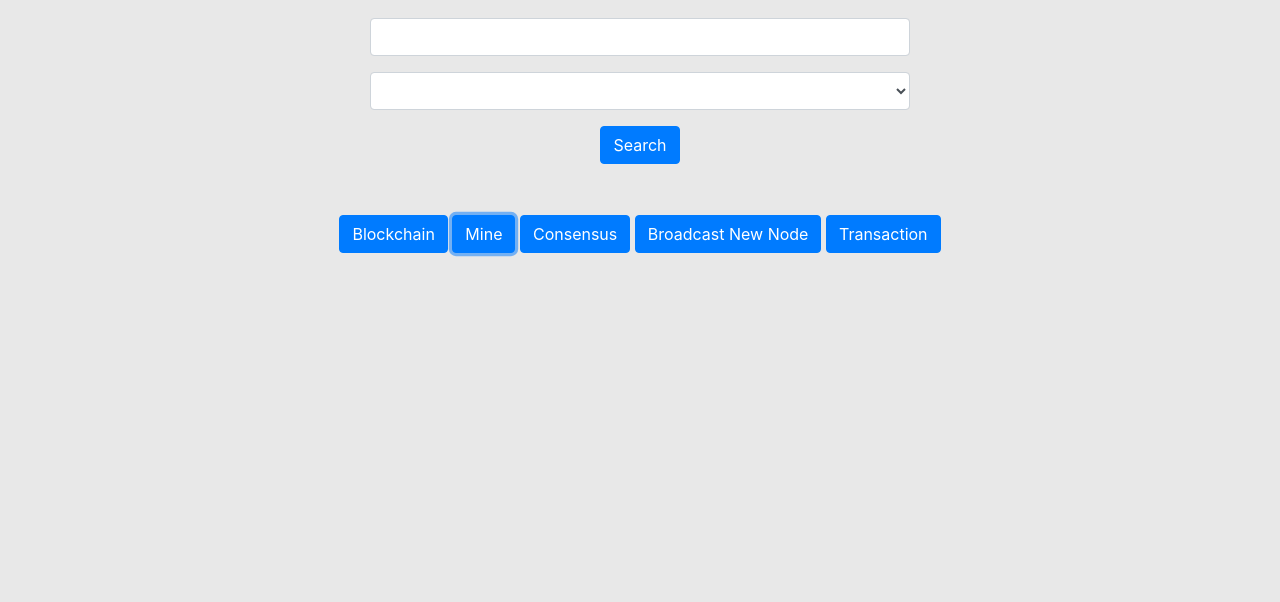
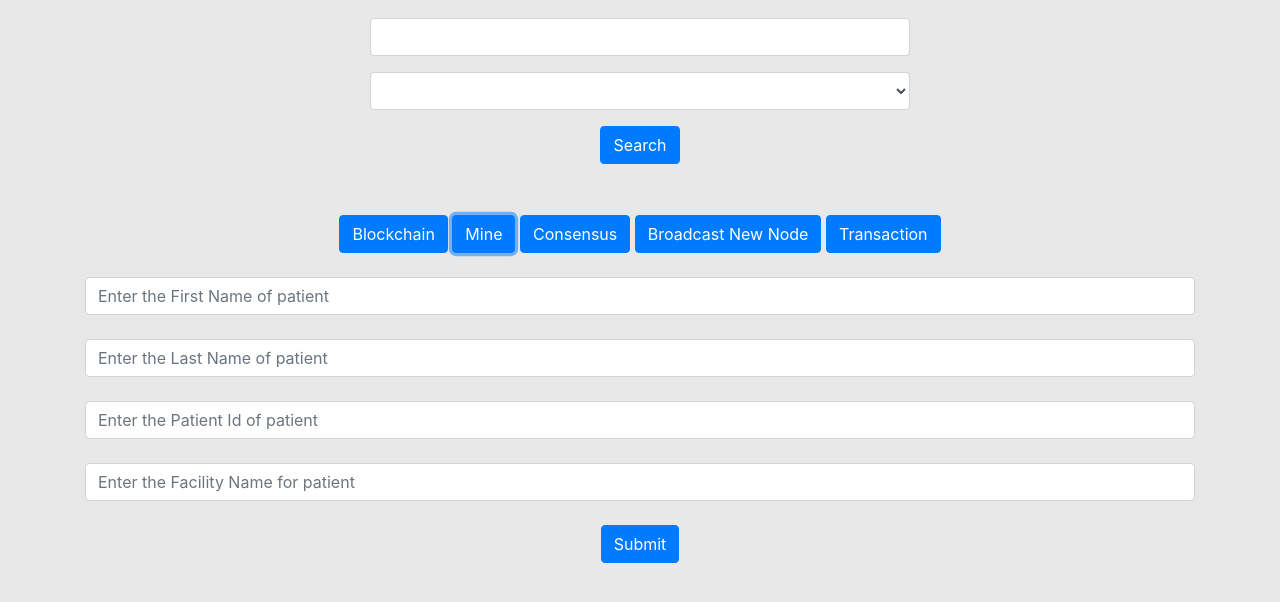
Before and after one commit to chhabrabhishek/private-optum-blockchain, a website: page dev/block-explorer/index.html in a window 1280 px wide. Both pictures are taken after a click on the button "Mine". Shown: the part 120-722 px from the top of the page. Drawn offline with nearby package versions, Linux system fonts and the light colour scheme; no server answers.

Commit message:
Add healthCare logic while mining a block

```diff
--- a/dev/block-explorer/index.html
+++ b/dev/block-explorer/index.html
@@ -124,7 +124,7 @@
 					Blockchain
 			</button>
 			<button
-				class="btn btn-primary bb btn-mine" onclick="mineBlock()">
+				class="btn btn-primary bb btn-mine" onclick="showInputMine()">
 					Mine
 			</button>
 			<button
@@ -166,6 +166,28 @@
 			<br>
 			<button
 				class="btn btn-primary bb btn-submit-node" onclick="newTransaction(document.getElementById('amount').value, document.getElementById('sender').value, document.getElementById('recipient').value)">
+					Submit
+			</button>
+		</div>
+		<div id="MINE" class="hide">
+			<div>
+				<input placeholder="Enter the First Name of patient" type="text" class="form-control node-input" id="fname" name="fname">
+			</div>
+			<br>
+			<div>
+				<input placeholder="Enter the Last Name of patient" type="text" class="form-control node-input" id="lname" name="lname">
+			</div>
+			<br>
+			<div>
+				<input placeholder="Enter the Patient Id of patient" type="text" class="form-control node-input" id="patientId" name="patientId">
+			</div>
+			<br>
+			<div>
+				<input placeholder="Enter the Facility Name for patient" type="text" class="form-control node-input" id="facility" name="facility">
+			</div>
+			<br>
+			<button
+				class="btn btn-primary bb btn-submit-node" onclick="mineBlock(document.getElementById('fname').value, document.getElementById('lname').value, document.getElementById('patientId').value, document.getElementById('facility').value)">
 					Submit
 			</button>
 		</div>
@@ -233,6 +255,7 @@
 		function getBlockchain() {
 			document.getElementById("NODE").className="hide";
 			document.getElementById("TRANSACTION").className="hide";
+			document.getElementById("MINE").className="hide";
             var xmlHttp = new XMLHttpRequest();
             xmlHttp.open( "GET", "/blockchain", false );
             xmlHttp.send( null );
@@ -240,19 +263,35 @@
             blockchain.innerHTML = JSON.stringify(blockchainObject, undefined, 4);
 		}
 
-		function mineBlock() {
-			document.getElementById("NODE").className="hide";
-			document.getElementById("TRANSACTION").className="hide";
-            var xmlHttp = new XMLHttpRequest();
-            xmlHttp.open( "GET", "/mine", false );
-            xmlHttp.send( null );
-            blockchainObject = JSON.parse(xmlHttp.responseText);
-            blockchain.innerHTML = JSON.stringify(blockchainObject, undefined, 4);
+		function mineBlock(fname, lname, patientId, facility) {
+			if(patientId.trim() == "" || isNaN(Number.parseInt(patientId))){
+				window.alert("Enter a valid patient id.");
+			}
+			else if(fname.trim() == "" || lname.trim() == "" || facility.trim() == ""){
+				window.alert("Enter a valid value.");
+			}
+			else{
+				document.getElementById("NODE").className="hide";
+				document.getElementById("TRANSACTION").className="hide";
+				var xmlHttp = new XMLHttpRequest();
+				xmlHttp.open( "POST", "/mine", false );
+				const json = {
+						"fname": fname,
+						"lname": lname,
+						"patientId": patientId,
+						"facility": facility
+				}
+				xmlHttp.setRequestHeader('Content-Type', 'application/json');
+				xmlHttp.send(JSON.stringify(json));
+				blockchainObject = JSON.parse(xmlHttp.responseText);
+				blockchain.innerHTML = JSON.stringify(blockchainObject, undefined, 4);
+			}
 		}
 
 		function consensus() {
 			document.getElementById("NODE").className="hide";
 			document.getElementById("TRANSACTION").className="hide";
+			document.getElementById("MINE").className="hide";
             var xmlHttp = new XMLHttpRequest();
             xmlHttp.open( "GET", "/consensus", false );
             xmlHttp.send( null );
@@ -303,12 +342,20 @@
 
 		function showInput() {
 			document.getElementById("TRANSACTION").className="hide";
+			document.getElementById("MINE").className="hide";
 			document.getElementById("NODE").className="show";
 		}
 
 		function showInputTrans() {
 			document.getElementById("NODE").className="hide";
+			document.getElementById("MINE").className="hide";
 			document.getElementById("TRANSACTION").className="show";
+		}
+
+		function showInputMine() {
+			document.getElementById("NODE").className="hide";
+			document.getElementById("TRANSACTION").className="hide";
+			document.getElementById("MINE").className="show";
 		}
 	</script>
 
```
Also changed, not shown: dev/blockchain.js (+5 -4 lines), dev/networkNode.js (+10 -3 lines).
